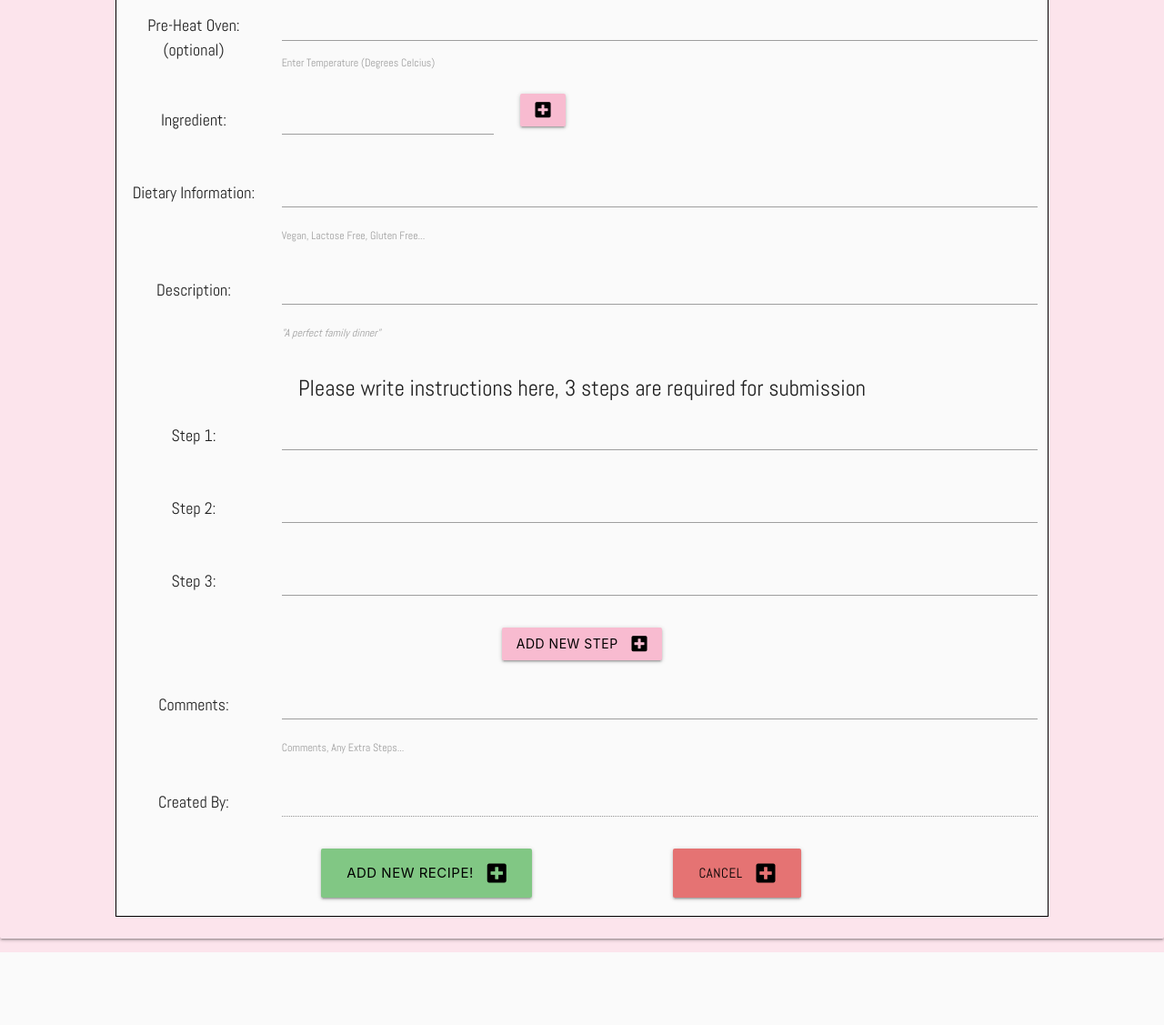
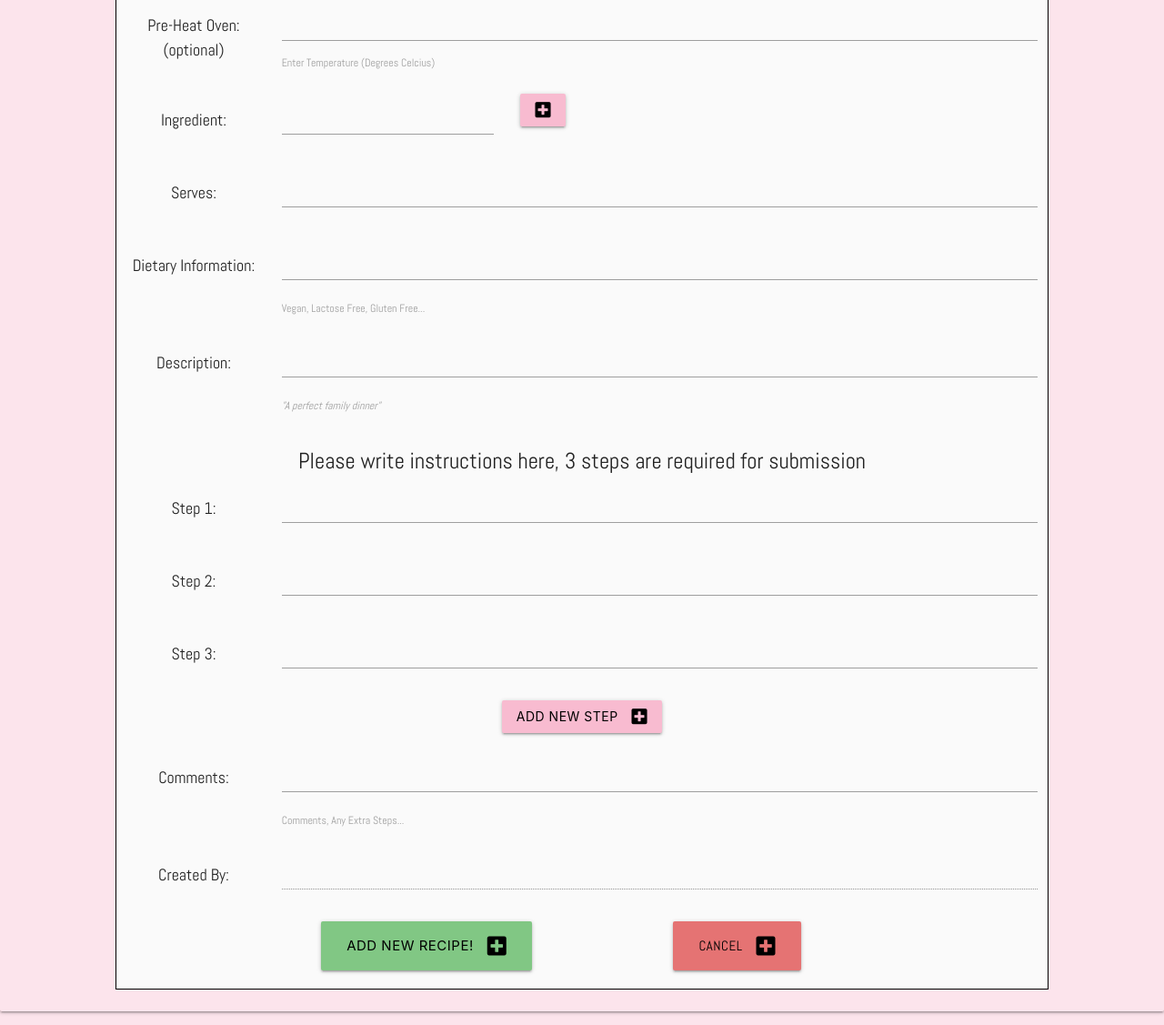
Before and after one commit to coolusername244/recipe-blog, a Flask app: page /add_recipe in a window 1280 px wide. Shown: the part 451-1578 px from the top of the page at 91% size. Before the commit the page ends 1498 px from the top, so only its background shows below. Run offline with Flask 2, Linux system fonts and the light colour scheme; data that the repository does not hold is empty; some libraries are stand-ins or nearby versions.

Commit message:
added 'serves:' to form

```diff
--- a/app.py
+++ b/app.py
@@ -149,6 +149,7 @@ def add_recipe():
             "dietary_info": request.form.get("dietary_info"),
             "description": request.form.get("description"),
             "comments": request.form.get("comments"),
+            "serves": request.form.get("serves"),
             "created_by": username
         }
         ingredients = {
--- a/templates/add_recipe.html
+++ b/templates/add_recipe.html
@@ -69,6 +69,16 @@
                                 <i class="fas fa-plus-square center"></i>
                             </button>
                         </div>
+                    </div>
+                </div>
+                <!-- servings info -->
+                <div class="row">
+                    <div class="input-field col s12 m2 center">
+                        <strong class="">Serves:</strong>
+                    </div>
+                    <div class="col s10 offset-s1 m10">
+                        <textarea id="serves" name="serves"
+                             class="materialize-textarea validate" required></textarea>
                     </div>
                 </div>
                 <!-- dietary info -->
```
